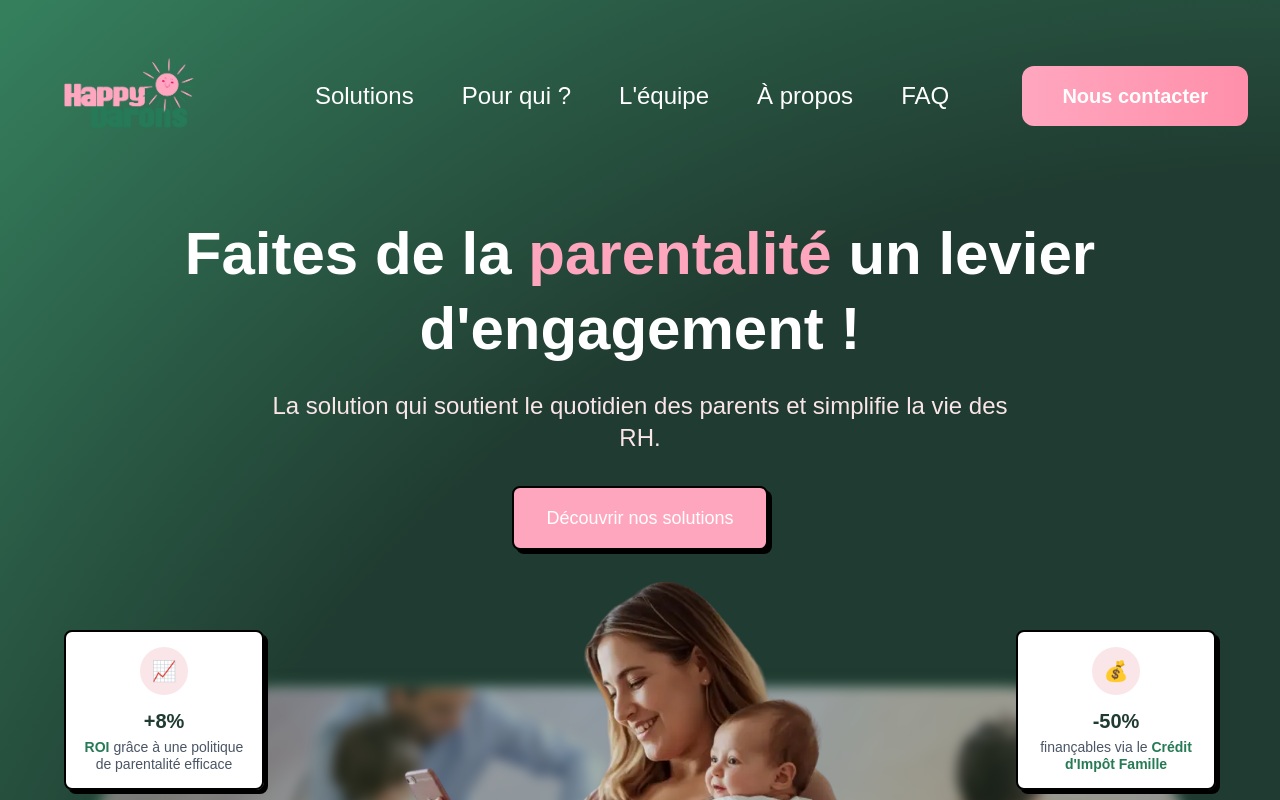
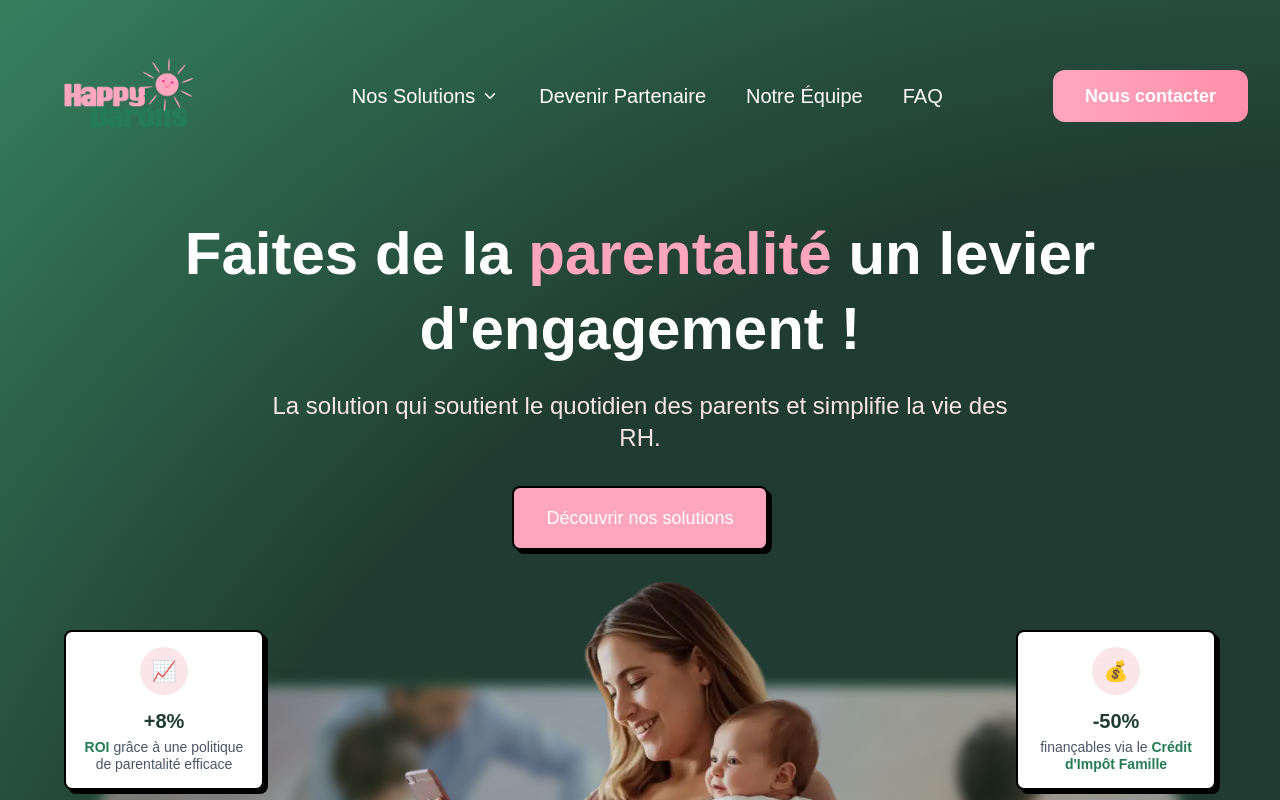
Before and after one commit to HappyTheo/happydarons-web, a React (Vite) app: page / in a window 1280 px wide. Shown: the top 800 px of the page. Built offline with nearby package versions, Linux system fonts and the light colour scheme; a web font is replaced by a local one.

Commit message:
New Header with accordeon

```diff
--- a/src/app/components/Header.tsx
+++ b/src/app/components/Header.tsx
@@ -1,22 +1,72 @@
 'use client';
 
-import { useState, useEffect } from 'react';
-import { Menu, X } from 'lucide-react';
+import { useState, useEffect, useRef } from 'react';
+import { Menu, X, ChevronDown, Smartphone, Monitor } from 'lucide-react';
 import imgLogo from "@/assets/a53373c6f54724bb26f457eaf113f430222a0ad5.webp";
 
 export function Header() {
 	const [mobileMenuOpen, setMobileMenuOpen] = useState(false);
 	const [isScrolled, setIsScrolled] = useState(false);
+	const [solutionsOpen, setSolutionsOpen] = useState(false);
+	const [mobileSolutionsOpen, setMobileSolutionsOpen] = useState(false);
+	const dropdownRef = useRef<HTMLDivElement>(null);
+	const dropdownTimeoutRef = useRef<NodeJS.Timeout | null>(null);
 
 	useEffect(() => {
 		const handleScroll = () => {
-			// Active l'effet après 50px de scroll
 			setIsScrolled(window.scrollY > 50);
 		};
 
 		window.addEventListener('scroll', handleScroll, { passive: true });
 		return () => window.removeEventListener('scroll', handleScroll);
 	}, []);
+
+	// Close dropdown when clicking outside
+	useEffect(() => {
+		const handleClickOutside = (event: MouseEvent) => {
+			if (dropdownRef.current && !dropdownRef.current.contains(event.target as Node)) {
+				setSolutionsOpen(false);
+			}
+		};
+
+		document.addEventListener('mousedown', handleClickOutside);
+		return () => document.removeEventListener('mousedown', handleClickOutside);
+	}, []);
+
+	const handleMouseEnter = () => {
+		if (dropdownTimeoutRef.current) {
+			clearTimeout(dropdownTimeoutRef.current);
+		}
+		setSolutionsOpen(true);
+	};
+
+	const handleMouseLeave = () => {
+		dropdownTimeoutRef.current = setTimeout(() => {
+			setSolutionsOpen(false);
+		}, 150);
+	};
+
+	const navItems = [
+		{ label: 'Nos Solutions', href: '#', hasDropdown: true },
+		{ label: 'Devenir Partenaire', href: '#devenir-partenaire', hasDropdown: false },
+		{ label: 'Notre Équipe', href: '#equipe', hasDropdown: false },
+		{ label: 'FAQ', href: '#faq', hasDropdown: false },
+	];
+
+	const solutionsDropdownItems = [
+		{
+			icon: Smartphone,
+			title: 'Application salariés parents',
+			description: 'Une app mobile pour accompagner les parents au quotidien',
+			href: '#',
+		},
+		{
+			icon: Monitor,
+			title: 'SaaS RH',
+			description: 'Une plateforme complète pour vos équipes RH',
+			href: '#',
+		},
+	];
 
 	return (
 		<header
@@ -38,7 +88,7 @@ export function Header() {
 					flex items-center justify-between transition-all duration-500 ease-out
 					${isScrolled ? 'h-20 lg:h-24' : 'h-32 lg:h-48'}
 				`}>
-					{/* Logo - Agrandi encore x1.5 */}
+					{/* Logo */}
 					<div className="flex-shrink-0">
 						<img
 							src={imgLogo}
@@ -50,27 +100,161 @@ export function Header() {
 						/>
 					</div>
 
-					{/* Desktop Navigation - Texte plus gros */}
-					<nav className="hidden lg:flex items-center gap-8 xl:gap-12">
-						{['Solutions', 'Pour qui ?', "L'équipe", 'À propos', 'FAQ'].map((item, index) => {
-							const hrefs = ['#solutions', '#pour-qui', '#equipe', '#a-propos', '#faq'];
-							return (
+					{/* Desktop Navigation */}
+					<nav className="hidden lg:flex items-center gap-6 xl:gap-10">
+						{navItems.map((item) => (
+							item.hasDropdown ? (
+								<div
+									key={item.label}
+									ref={dropdownRef}
+									className="relative"
+									onMouseEnter={handleMouseEnter}
+									onMouseLeave={handleMouseLeave}
+								>
+									<button
+										className={`
+											flex items-center gap-1.5 text-white font-medium transition-all duration-300
+											hover:text-[#ffa6bf]
+											${isScrolled ? 'text-lg' : 'text-xl'}
+										`}
+									>
+										{item.label}
+										<ChevronDown
+											size={18}
+											className={`transition-transform duration-300 ${solutionsOpen ? 'rotate-180' : ''}`}
+										/>
+									</button>
+
+									{/* Dropdown Menu - Premium Design */}
+									<div
+										className={`
+											absolute top-full left-1/2 -translate-x-1/2 pt-4
+											transition-all duration-300 ease-out
+											${solutionsOpen
+												? 'opacity-100 visible translate-y-0'
+												: 'opacity-0 invisible -translate-y-2 pointer-events-none'
+											}
+										`}
+									>
+										{/* Arrow indicator */}
+										<div className="absolute top-2 left-1/2 -translate-x-1/2 w-4 h-4 bg-[#1f3c32]/95 rotate-45 border-l border-t border-white/20" />
+
+										<div className="
+											relative min-w-[340px] p-2
+											bg-[#1f3c32]/95 backdrop-blur-xl
+											rounded-2xl border border-white/15
+											shadow-[0_20px_60px_-15px_rgba(0,0,0,0.5)]
+											ring-1 ring-white/10
+										">
+											{/* Decorative gradient */}
+											<div className="absolute inset-0 rounded-2xl bg-gradient-to-br from-[#ffa6bf]/5 via-transparent to-[#1f3c32]/50 pointer-events-none" />
+
+											<div className="relative space-y-1">
+												{solutionsDropdownItems.map((solution, index) => (
 													<a
-									key={item}
-									href={hrefs[index]}
+														key={solution.title}
+														href={solution.href}
+														className="
+															group flex items-start gap-4 p-4 rounded-xl
+															transition-all duration-300 ease-out
+															hover:bg-white/10
+														"
+													>
+														{/* Icon container with gradient */}
+														<div className="
+															flex-shrink-0 w-12 h-12 rounded-xl
+															bg-gradient-to-br from-[#ffa6bf]/20 to-[#ff8faa]/10
+															flex items-center justify-center
+															border border-[#ffa6bf]/20
+															group-hover:border-[#ffa6bf]/40
+															group-hover:from-[#ffa6bf]/30 group-hover:to-[#ff8faa]/20
+															transition-all duration-300
+															group-hover:scale-110 group-hover:shadow-lg group-hover:shadow-[#ffa6bf]/20
+														">
+															<solution.icon
+																size={22}
+																className="text-[#ffa6bf] transition-transform duration-300 group-hover:scale-110"
+															/>
+														</div>
+
+														<div className="flex-1 min-w-0">
+															<div className="flex items-center gap-2">
+																<span className="text-white font-semibold text-base group-hover:text-[#ffa6bf] transition-colors duration-300">
+																	{solution.title}
+																</span>
+															</div>
+															<p className="text-white/60 text-sm mt-0.5 leading-relaxed group-hover:text-white/80 transition-colors duration-300">
+																{solution.description}
+															</p>
+														</div>
+
+														{/* Arrow indicator on hover */}
+														<div className="
+															flex-shrink-0 w-6 h-6 rounded-full
+															flex items-center justify-center
+															opacity-0 -translate-x-2
+															group-hover:opacity-100 group-hover:translate-x-0
+															transition-all duration-300
+															bg-[#ffa6bf]/20
+														">
+															<svg
+																className="w-3 h-3 text-[#ffa6bf]"
+																fill="none"
+																viewBox="0 0 24 24"
+																stroke="currentColor"
+															>
+																<path strokeLinecap="round" strokeLinejoin="round" strokeWidth={2.5} d="M9 5l7 7-7 7" />
+															</svg>
+														</div>
+													</a>
+												))}
+											</div>
+
+											{/* Bottom CTA section */}
+											<div className="relative mt-2 pt-3 border-t border-white/10">
+												<a
+													href="#"
+													className="
+														flex items-center justify-center gap-2 p-3 rounded-xl
+														text-white/70 text-sm font-medium
+														hover:bg-white/5 hover:text-[#ffa6bf]
+														transition-all duration-300
+													"
+													onClick={(e) => e.preventDefault()}
+												>
+													<span>Découvrir toutes nos solutions</span>
+													<svg
+														className="w-4 h-4"
+														fill="none"
+														viewBox="0 0 24 24"
+														stroke="currentColor"
+													>
+														<path strokeLinecap="round" strokeLinejoin="round" strokeWidth={2} d="M17 8l4 4m0 0l-4 4m4-4H3" />
+													</svg>
+												</a>
+											</div>
+										</div>
+									</div>
+								</div>
+							) : (
+								<a
+									key={item.label}
+									href={item.href}
 									className={`
 										text-white font-medium transition-all duration-300
 										hover:text-[#ffa6bf] hover:scale-105
 										relative after:content-[''] after:absolute after:bottom-[-4px] after:left-0
 										after:w-0 after:h-0.5 after:bg-[#ffa6bf] after:transition-all after:duration-300
 										hover:after:w-full
-										${isScrolled ? 'text-xl' : 'text-2xl'}
+										${item.href === '#' ? 'opacity-60 cursor-default hover:opacity-60 hover:scale-100 after:hidden' : ''}
+										${isScrolled ? 'text-lg' : 'text-xl'}
 									`}
+
 								>
-									{item}
+									{item.label}
 								</a>
-							);
-						})}
+							)
+						))}
 					</nav>
 
 					{/* CTA Button - Desktop */}
@@ -80,7 +264,7 @@ export function Header() {
 							text-white font-semibold rounded-xl
 							hover:from-[#ff8faa] hover:to-[#ff7a99]
 							transition-all duration-300 hover:scale-105 hover:shadow-lg hover:shadow-[#ffa6bf]/30
-							${isScrolled ? 'px-8 py-3 text-lg' : 'px-10 py-4 text-xl'}
+							${isScrolled ? 'px-6 py-2.5 text-base' : 'px-8 py-3 text-lg'}
 						`}
 					>
 						Nous contacter
@@ -105,18 +289,76 @@ export function Header() {
 					</button>
 				</div>
 
-				{/* Mobile Navigation - Amélioré */}
+				{/* Mobile Navigation */}
 				<div className={`
 					lg:hidden overflow-hidden transition-all duration-500 ease-out
-					${mobileMenuOpen ? 'max-h-96 opacity-100 pb-6' : 'max-h-0 opacity-0'}
+					${mobileMenuOpen ? 'max-h-[600px] opacity-100 pb-6' : 'max-h-0 opacity-0'}
 				`}>
 					<nav className="space-y-1 pt-2">
-						{['Solutions', 'Pour qui ?', "L'équipe", 'À propos', 'FAQ'].map((item, index) => {
-							const hrefs = ['#solutions', '#pour-qui', '#equipe', '#a-propos', '#faq'];
-							return (
+						{/* Nos Solutions with sub-menu */}
+						<div>
+							<button
+								onClick={() => setMobileSolutionsOpen(!mobileSolutionsOpen)}
+								className="
+									w-full flex items-center justify-between text-white text-lg font-medium py-3 px-4
+									rounded-xl transition-all duration-300
+									hover:bg-white/10 hover:text-[#ffa6bf]
+								"
+							>
+								<span>Nos Solutions</span>
+								<ChevronDown
+									size={20}
+									className={`transition-transform duration-300 ${mobileSolutionsOpen ? 'rotate-180' : ''}`}
+								/>
+							</button>
+
+							{/* Mobile dropdown */}
+							<div className={`
+								overflow-hidden transition-all duration-300 ease-out
+								${mobileSolutionsOpen ? 'max-h-[300px] opacity-100' : 'max-h-0 opacity-0'}
+							`}>
+								<div className="pl-4 pr-2 py-2 space-y-2">
+									{solutionsDropdownItems.map((solution) => (
 										<a
-									key={item}
-									href={hrefs[index]}
+											key={solution.title}
+											href={solution.href}
+											onClick={() => setMobileMenuOpen(false)}
+											className="
+												group flex items-center gap-3 p-3 rounded-xl
+												bg-white/5 border border-white/10
+												transition-all duration-300
+												hover:bg-white/10 hover:border-[#ffa6bf]/30
+											"
+										>
+											<div className="
+												w-10 h-10 rounded-lg
+												bg-gradient-to-br from-[#ffa6bf]/20 to-[#ff8faa]/10
+												flex items-center justify-center
+												border border-[#ffa6bf]/20
+											">
+												<solution.icon size={18} className="text-[#ffa6bf]" />
+											</div>
+											<div className="flex-1">
+												<div className="flex items-center gap-2">
+													<span className="text-white font-medium text-sm">
+														{solution.title}
+													</span>
+												</div>
+												<p className="text-white/50 text-xs mt-0.5">
+													{solution.description}
+												</p>
+											</div>
+										</a>
+									))}
+								</div>
+							</div>
+						</div>
+
+						{/* Other nav items */}
+						{navItems.slice(1).map((item) => (
+							<a
+								key={item.label}
+								href={item.href}
 								onClick={() => setMobileMenuOpen(false)}
 								className="
 									block text-white text-lg font-medium py-3 px-4
@@ -124,10 +366,10 @@ export function Header() {
 									hover:bg-white/10 hover:text-[#ffa6bf] hover:pl-6
 								"
 							>
-									{item}
+								{item.label}
 							</a>
-							);
-						})}
+						))}
+
 						<button
 							className="
 								w-full mt-4 bg-gradient-to-r from-[#ffa6bf] to-[#ff8faa]
```
Lines whose indentation alone changed are shown as unchanged.
